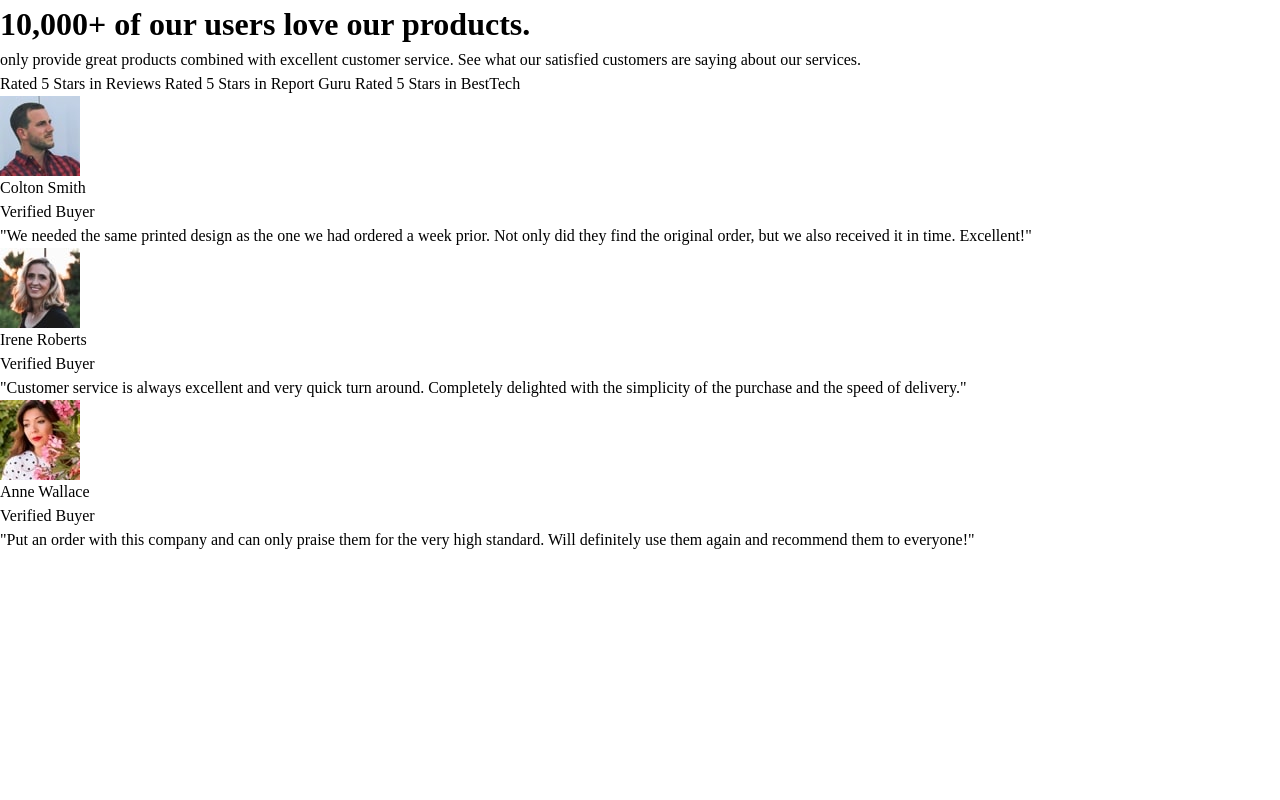
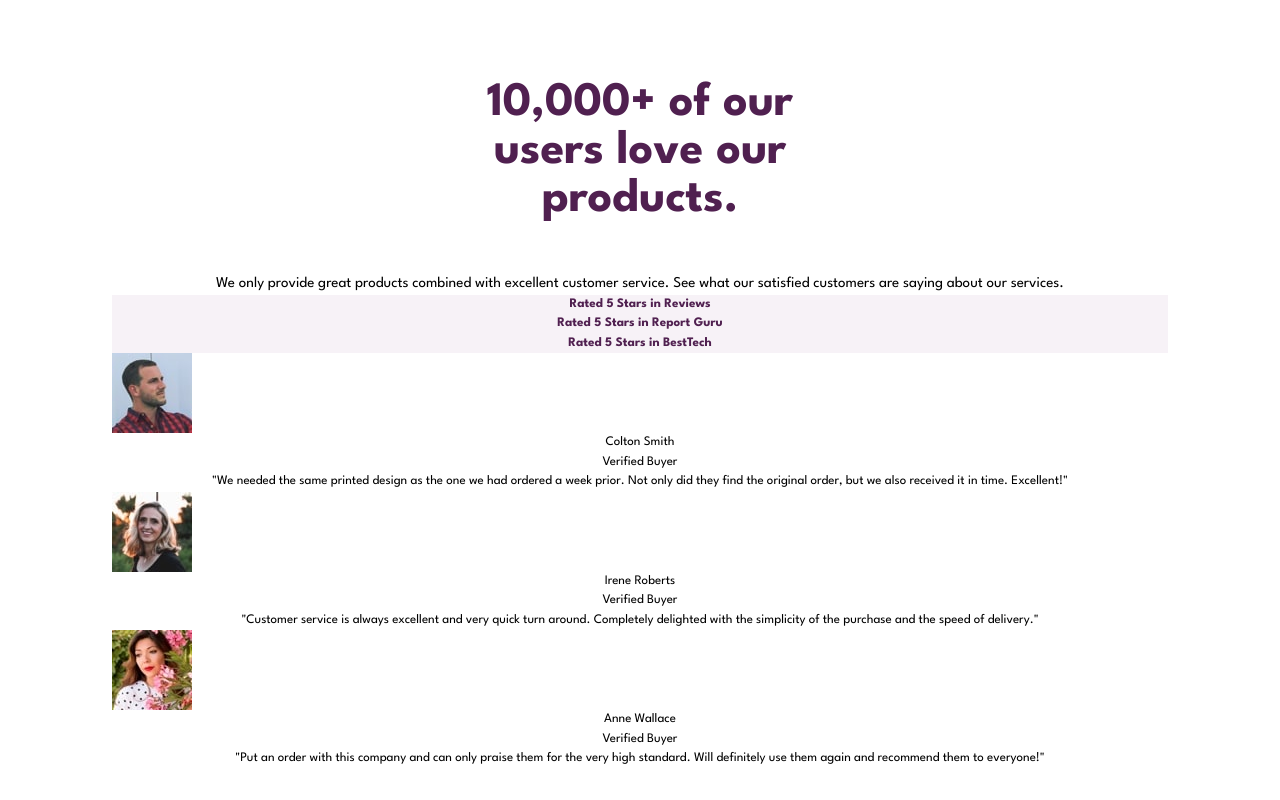
Before and after one commit to andrewteece/fem-social-proof-section, a plain HTML site: page index.html in a window 1280 px wide. Drawn offline with Linux system fonts and the light colour scheme.

Commit message:
base and global styles

```diff
--- a/css/styles.css
+++ b/css/styles.css
@@ -1,3 +1,20 @@
+/* CSS CUSTOM PROPERTIES */
+
+:root {
+  --clr-primary-700: hsl(300, 43%, 22%);
+  --clr-primary-300:  hsl(333, 80%, 67%);
+
+  --clr-neutral-300: hsl(303, 10%, 53%);
+  --clr-neutral-200: hsl(300, 24%, 96%);
+  --clr-neutral-100: hsl(0, 0%, 100%);
+
+  --ff-primary: 'League Spartan', sans-serif;
+
+  --fs-400: .8125rem;
+  --fs-500: .9375rem;
+  --fs-900: 3rem;
+}
+
 /* RESET */
 
 /* Box sizing rules */
@@ -81,19 +98,38 @@ select {
   }
 }
 
-/* CSS CUSTOM PROPERTIES */
- :root {
-    --clr-primary-700: hsl(300, 43%, 22%);
-    --clr-primary-300:  hsl(333, 80%, 67%);
+/* BASE STYLES */
 
-    --clr-neutral-300: hsl(303, 10%, 53%);
-    --clr-neutral-200: hsl(300, 24%, 96%);
-    --clr-neutral-100: hsl(0, 0%, 100%);
-
-    --ff-primary: 'League Spartan', sans-serif;
-
-    --fs-400: .8125rem;
-    --fs-500: .9375rem
+ body {
+    font-family: var(--ff-primary);
+    font-size: var(--fs-400);
+    padding-top: 5rem;
+    text-align: center;
  }
 
- /* GLOBAL STYLES */
+ .container {
+  max-width: 70rem;
+  padding: 0 2rem;
+  margin: 0 auto;
+ }
+
+ h1 {
+  font-size: var(--fs-900);
+  color: var(--clr-primary-700);
+  line-height: 1;
+  max-width: 12ch;
+  margin-left: auto;
+  margin-right: auto;
+  margin-bottom: 1em;
+  font-weight: 800;
+ }
+
+ .subtitle {
+  font-size: var(--fs-500);
+ }
+
+ .reviews li {
+  background: var(--clr-neutral-200);
+  color: var(--clr-primary-700);
+  font-weight: 800;
+ }
--- a/index.html
+++ b/index.html
@@ -13,18 +13,19 @@
     <link rel="stylesheet" href="css/styles.css" class="css" />
   </head>
   <body>
-    <main>
+    <main class="container">
       <header>
         <h1>10,000+ of our users love our products.</h1>
         <p class="subtitle">
-          only provide great products combined with excellent customer service.
+          We only provide great products combined with excellent customer service.
           See what our satisfied customers are saying about our services.
         </p>
       </header>
-      <section class="reviews">
-        Rated 5 Stars in Reviews Rated 5 Stars in Report Guru Rated 5 Stars in
-        BestTech
-      </section>
+      <ul class="reviews">
+        <li>Rated 5 Stars in Reviews</li>
+        <li>Rated 5 Stars in Report Guru</li>
+        <li>Rated 5 Stars in BestTech</li>
+      </ul>
       <ul class="quotes">
         <li>
           <blockquote>
```
